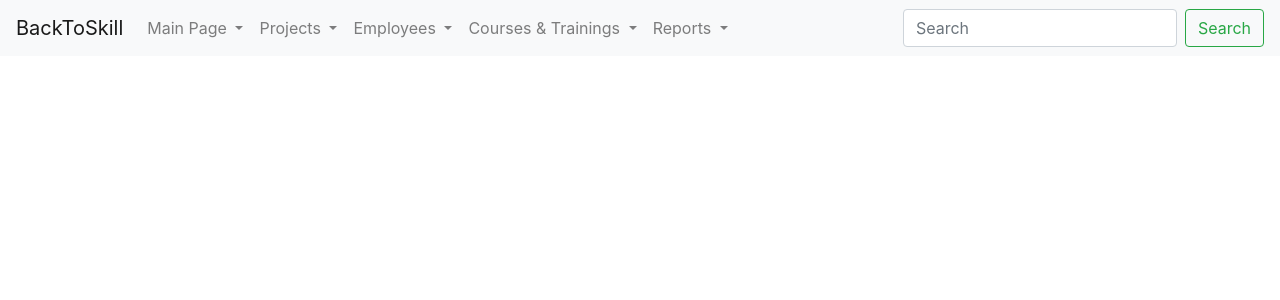
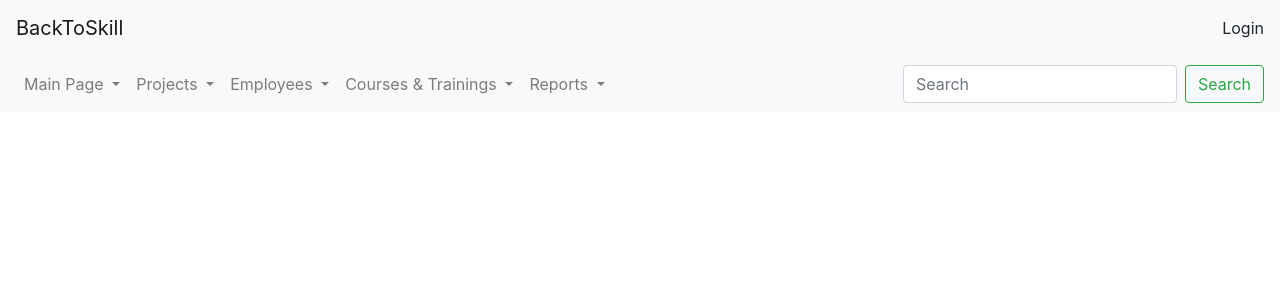
Before and after one commit to AnzeliniSimone/BackToSkill, a Flask app: page / in a window 1280 px wide. Shown: the top 300 px of the page. Run offline with Flask 2, Linux system fonts and the light colour scheme; some libraries are stand-ins or nearby versions.

Commit message:
Added navbar for login link

```diff
--- a/templates/layout.html
+++ b/templates/layout.html
@@ -11,8 +11,14 @@
 
 <body>
     <header>
-        <nav class="navbar navbar-expand-lg navbar-light bg-light">
-          <a class="navbar-brand" href="#">BackToSkill</a>
+        <nav class="navbar navbar-expand-lg navbar-light bg-light" id="loginNavbar">
+            <a class="navbar-brand" href="#">BackToSkill</a>
+            <div class="ml-auto">
+                Login
+            </div>
+        </nav>
+
+        <nav class="navbar navbar-expand-lg navbar-light bg-light" id="menuNavbar">
           <button class="navbar-toggler" type="button" data-toggle="collapse" data-target="#navbarSupportedContent" aria-controls="navbarSupportedContent" aria-expanded="false" aria-label="Toggle navigation">
             <span class="navbar-toggler-icon"></span>
           </button>
@@ -82,5 +88,7 @@
         </nav>
     </header>
 </body>
+<footer>
 
+</footer>
 </html>
```
